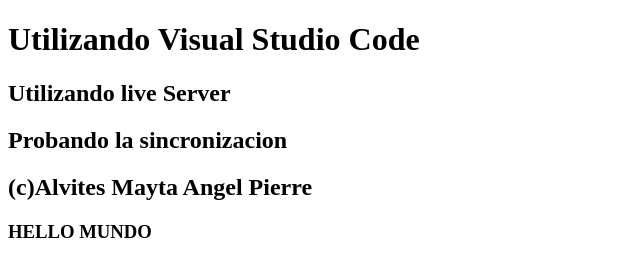
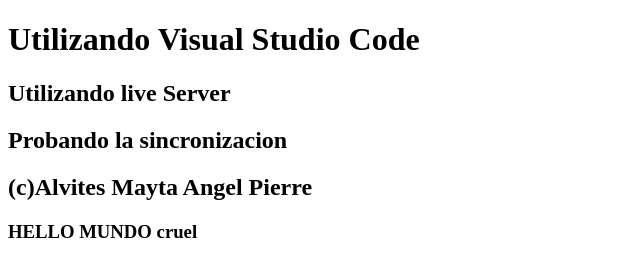
Before and after one commit to angelmayta/angelmayta.github.io, a plain HTML site: page index.html in a window 1280 px wide. Shown: the full height of the page, 0-640 px from the left. Drawn offline with Linux system fonts and the light colour scheme.

Commit message:
5º Versión

```diff
--- a/index.html
+++ b/index.html
@@ -16,7 +16,7 @@
     <h2>Utilizando live Server</h2>
     <h2>Probando la sincronizacion</h2>
     <h2>(c)Alvites Mayta Angel Pierre</h2>
-    <h3>HELLO MUNDO</h3>
+    <h3>HELLO MUNDO cruel</h3>
 
 
     <script src="" async defer></script>
```
